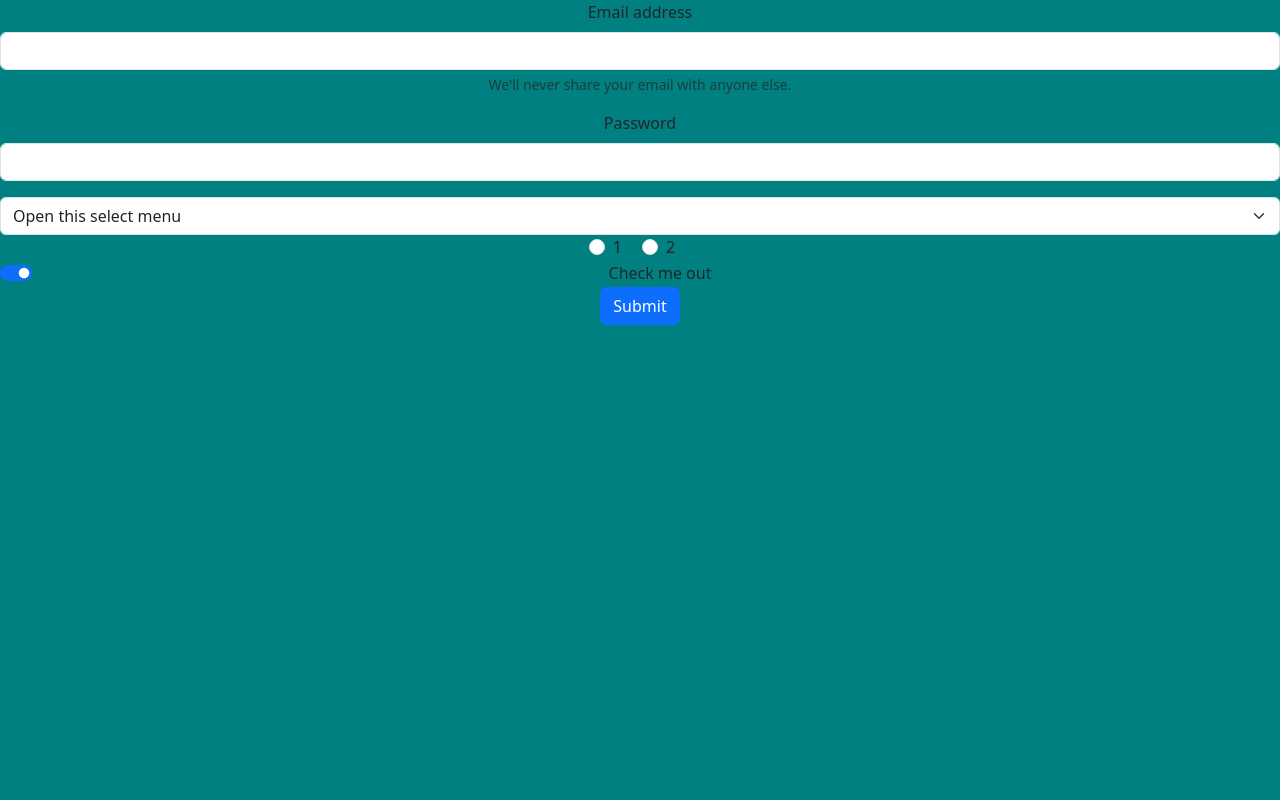
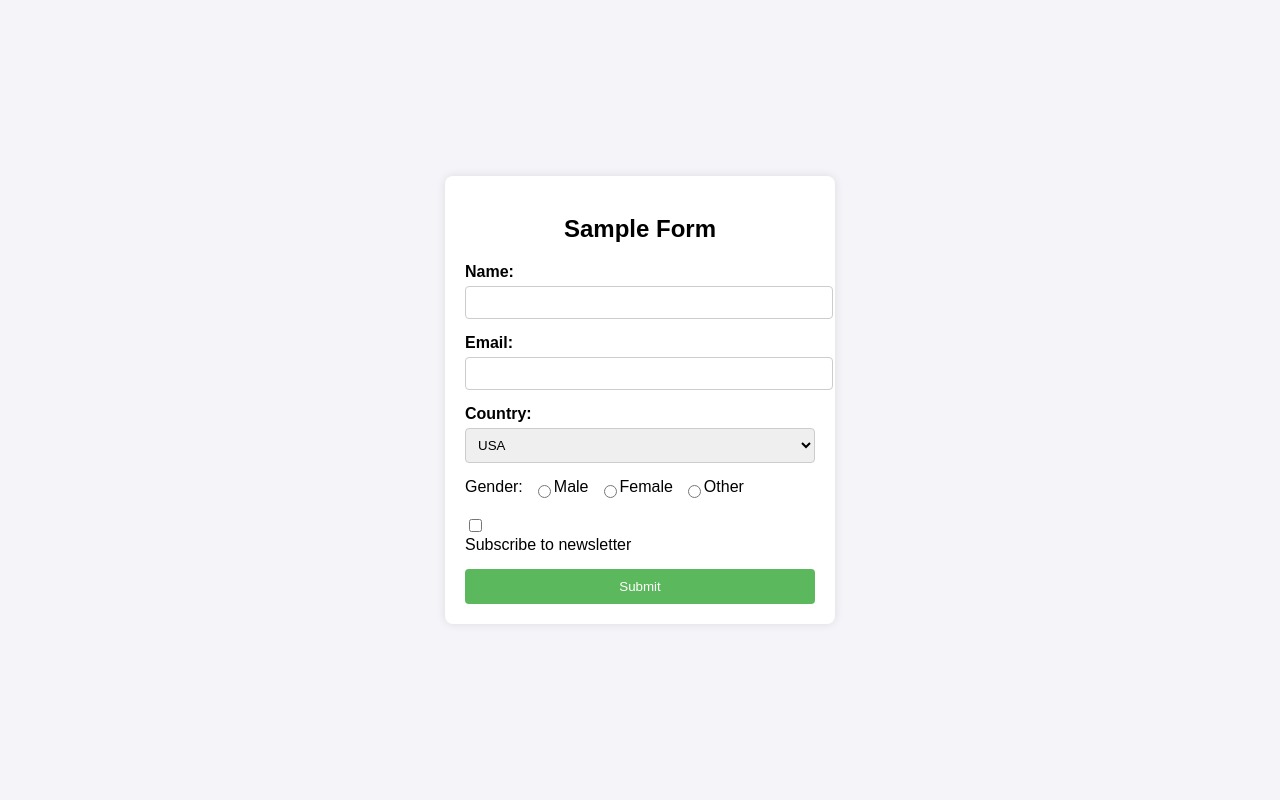
Before and after one commit to omkar1402/end-to-end-project, a Flask app: page /form in a window 1280 px wide. Run offline with Flask 3, Linux system fonts and the light colour scheme; data that the repository does not hold is empty.

Commit message:
Posting form data into MongoDB

```diff
--- a/server.py
+++ b/server.py
@@ -1,119 +1,63 @@
 from flask import Flask, render_template, request, redirect, url_for
 from pymongo import MongoClient
+import logging
 
 app = Flask(__name__)
 
+# Setup logging
+logging.basicConfig(level=logging.DEBUG)
 
+# MongoDB connection
 try:
-	conn = MongoClient()
-	print("Connected successfully!!!")
-except:
-	print("Could not connect to MongoDB")
+    client = MongoClient('localhost', 27017)
+    logging.info("Connected successfully to MongoDB!")
+except Exception as e:
+    logging.error(f"Could not connect to MongoDB: {e}")
 
+# Access the database and collection
+db = client['ProjectDB']
+form_data = db['form1']
 
 @app.route("/")
 def home():
     return render_template("index.html")
 
-@app.route("/form")
+@app.route("/form", methods=['GET', 'POST'])
 def form():
-    return render_template("form.html")
+    if request.method == 'POST':
+        name = request.form.get('name')
+        email = request.form.get('email')
+        country = request.form.get('country')
+        gender = request.form.get('gender')
+        subscribe = request.form.get('subscribe', 'no')  # Default to 'no' if not checked
 
-# # Add data to MongoDB route
-# @app.route('/add_data', methods=['POST'])
-# def add_data():
-# 	try:
-# 		conn = MongoClient()
-# 		print("Connected successfully!!!")
-# 	except:
-# 		print("Could not connect to MongoDB")
+        if not all([name, email, country, gender]):
+            logging.warning("Incomplete form submission")
+            return redirect(url_for('form'))
 
-# 	# database
-# 	db = conn.Test
+        document = {
+            'name': name,
+            'email': email,
+            'country': country,
+            'gender': gender,
+            'subscribe': subscribe
+        }
+        logging.info(f"Inserting document: {document}")
 
-# 	# Created or Switched to collection names: my_gfg_collection
-# 	collection = db.test_coll
+        try:
+            form_data.insert_one(document)
+            logging.info("Document inserted successfully")
+        except Exception as e:
+            logging.error(f"Error inserting document: {e}")
 
-# 	data=request.json
-# 	collection.insert_one(data)
+        return redirect(url_for('form'))
 
-	# emp_rec1 = {
-	# 		"name":"Mr.Geek",
-	# 		"eid":24,
-	# 		"location":"delhi"
-	# 		}
+    all_form = form_data.find()
+    return render_template("form.html", form_data=all_form)
 
-	# # Insert Data
-	# rec_id1 = collection.insert_one(emp_rec1)
-
-	# print("Data inserted with record ids",rec_id1)
-
-	# # Printing the data inserted
-	# cursor = collection.find()
-	# for record in cursor:
-	# 	print(record)
-	# 	# Get data from request
-	# 	data = request.json
-
-    # # Insert data into MongoDB
-    # collection.insert_one(data)
-	# return 'Data added to MongoDB'
-
-
-client = MongoClient('localhost', 27017)
-
-db = client.flask_db
-todos = db.todos
-
-@app.route('/add_data', methods=('GET', 'POST'))
-def index():
-    if request.method=='POST':
-        content = request.form['content']
-        degree = request.form['degree']
-        todos.insert_one({'content': content, 'degree': degree})
-        return redirect(url_for('index'))
-
-    all_todos = todos.find()
-    return render_template('add_data.html', todos=all_todos)
+@app.route('/submit', methods=['POST'])
+def submit():
+    return render_template("submit.html")
 
 if __name__ == "__main__":
-    app.run()
-
-
-# # Python code to illustrate
-# # inserting data in MongoDB
-# # from pymongo import MongoClient
-
-# # try:
-# # 	conn = MongoClient()
-# # 	print("Connected successfully!!!")
-# # except:
-# # 	print("Could not connect to MongoDB")
-
-# # database
-# db = conn.Test
-
-# # Created or Switched to collection names: my_gfg_collection
-# collection = db.test_coll
-
-# emp_rec1 = {
-# 		"name":"Mr.Geek",
-# 		"eid":24,
-# 		"location":"delhi"
-# 		}
-# # emp_rec2 = {
-# # 		"name":"Mr.Omkar",
-# # 		"eid":14,
-# # 		"location":"delhi"
-# # 		}
-
-# # Insert Data
-# rec_id1 = collection.insert_one(emp_rec1)
-# # rec_id2 = collection.insert_one(emp_rec2)
-
-# print("Data inserted with record ids",rec_id1)
-
-# # Printing the data inserted
-# cursor = collection.find()
-# for record in cursor:
-# 	print(record)
+    app.run(debug=True)
--- a/templates/form.html
+++ b/templates/form.html
@@ -3,46 +3,110 @@
 <head>
     <meta charset="UTF-8">
     <meta name="viewport" content="width=device-width, initial-scale=1.0">
-    <link href="https://cdn.jsdelivr.net/npm/bootstrap@5.3.3/dist/css/bootstrap.min.css" rel="stylesheet" integrity="sha384-QWTKZyjpPEjISv5WaRU9OFeRpok6YctnYmDr5pNlyT2bRjXh0JMhjY6hW+ALEwIH" crossorigin="anonymous">
-    <script src="https://cdn.jsdelivr.net/npm/bootstrap@5.3.3/dist/js/bootstrap.bundle.min.js" integrity="sha384-YvpcrYf0tY3lHB60NNkmXc5s9fDVZLESaAA55NDzOxhy9GkcIdslK1eN7N6jIeHz" crossorigin="anonymous"></script>
-    <title>Hello, World!</title>
+    <title>Styled HTML Form</title>
+    <style>
+        body {
+            font-family: Arial, sans-serif;
+            background-color: #f4f4f9;
+            display: flex;
+            justify-content: center;
+            align-items: center;
+            height: 100vh;
+            margin: 0;
+        }
+        .form-container {
+            background-color: #ffffff;
+            padding: 20px;
+            border-radius: 8px;
+            box-shadow: 0 0 10px rgba(0, 0, 0, 0.1);
+            width: 350px;
+        }
+        .form-container h2 {
+            text-align: center;
+            margin-bottom: 20px;
+        }
+        .form-container label {
+            display: block;
+            margin-bottom: 5px;
+            font-weight: bold;
+        }
+        .form-container input[type="text"],
+        .form-container input[type="email"],
+        .form-container select {
+            width: 100%;
+            padding: 8px;
+            margin-bottom: 15px;
+            border: 1px solid #ccc;
+            border-radius: 4px;
+        }
+        .form-container .radio-group label,
+        .form-container .checkbox-group label {
+            margin-right: 10px;
+            font-weight: normal;
+        }
+        .form-container .radio-group {
+            margin-bottom: 15px;
+            display: flex;
+            align-items: center;
+        }
+        .form-container .checkbox-group {
+            margin-bottom: 15px;
+        }
+        .form-container input[type="submit"] {
+            width: 100%;
+            background-color: #5cb85c;
+            color: white;
+            border: none;
+            padding: 10px;
+            border-radius: 4px;
+            cursor: pointer;
+        }
+        .form-container input[type="submit"]:hover {
+            background-color: #4cae4c;
+        }
+    </style>
 </head>
-<body style= "background-color: teal; text-align: center;">
+<body>
+    <div class="form-container">
+        <h2>Sample Form</h2>
+        <form action="/form" method="POST">
+            <!-- Text input field -->
+            <label for="name">Name:</label>
+            <input type="text" id="name" name="name" required>
 
-    <form style="text-align: center">
-        <div class="mb-3">
-          <label for="exampleInputEmail1" class="form-label">Email address</label>
-          <input type="email" class="form-control" id="exampleInputEmail1" aria-describedby="emailHelp">
-          <div id="emailHelp" class="form-text">We'll never share your email with anyone else.</div>
-        </div>
-        <div class="mb-3">
-          <label for="exampleInputPassword1" class="form-label">Password</label>
-          <input type="password" class="form-control" id="exampleInputPassword1">
-        </div>
+            <!-- Email input field -->
+            <label for="email">Email:</label>
+            <input type="email" id="email" name="email" required>
 
-        <select class="form-select" aria-label="Default select example">
-            <option selected>Open this select menu</option>
-            <option value="1">One</option>
-            <option value="2">Two</option>
-            <option value="3">Three</option>
-        </select>
+            <!-- Dropdown field -->
+            <label for="country">Country:</label>
+            <select id="country" name="country" required>
+                <option value="usa">USA</option>
+                <option value="canada">Canada</option>
+                <option value="uk">UK</option>
+                <option value="australia">Australia</option>
+            </select>
 
-        <div class="form-check form-check-inline">
-            <input class="form-check-input" type="radio" name="inlineRadioOptions" id="inlineRadio1" value="option1">
-            <label class="form-check-label" for="inlineRadio1">1</label>
-          </div>
-          <div class="form-check form-check-inline">
-            <input class="form-check-input" type="radio" name="inlineRadioOptions" id="inlineRadio2" value="option2">
-            <label class="form-check-label" for="inlineRadio2">2</label>
-        </div>
+            <!-- Radio buttons -->
+            <div class="radio-group">
+                <label>Gender:</label>
+                <input type="radio" id="male" name="gender" value="male" required>
+                <label for="male">Male</label>
+                <input type="radio" id="female" name="gender" value="female">
+                <label for="female">Female</label>
+                <input type="radio" id="other" name="gender" value="other">
+                <label for="other">Other</label>
+            </div>
 
-        <div class="form-check form-switch">
-            <input class="form-check-input" type="checkbox" role="switch" id="flexSwitchCheckChecked" checked>
-            <label class="form-check-label" for="flexSwitchCheckChecked">Check me out</label>
-          </div>
-        <button type="submit" class="btn btn-primary">Submit</button>
+            <!-- Checkbox field -->
+            <div class="checkbox-group">
+                <input type="checkbox" id="subscribe" name="subscribe" value="yes">
+                <label for="subscribe">Subscribe to newsletter</label>
+            </div>
 
-      </form>
-
+            <!-- Submit button -->
+            <input type="submit" value="Submit">
+        </form>
+    </div>
 </body>
 </html>
--- a/templates/index.html
+++ b/templates/index.html
@@ -3,14 +3,11 @@
 <head>
     <meta charset="UTF-8">
     <meta name="viewport" content="width=device-width, initial-scale=1.0">
-    <link href="https://cdn.jsdelivr.net/npm/bootstrap@5.3.3/dist/css/bootstrap.min.css" rel="stylesheet" integrity="sha384-QWTKZyjpPEjISv5WaRU9OFeRpok6YctnYmDr5pNlyT2bRjXh0JMhjY6hW+ALEwIH" crossorigin="anonymous">
-    <script src="https://cdn.jsdelivr.net/npm/bootstrap@5.3.3/dist/js/bootstrap.bundle.min.js" integrity="sha384-YvpcrYf0tY3lHB60NNkmXc5s9fDVZLESaAA55NDzOxhy9GkcIdslK1eN7N6jIeHz" crossorigin="anonymous"></script>
     <title>Hello, World!</title>
 </head>
 <body style="background-color: teal; text-align: center;">
     <h1>Hello, world!</h1>
 
-    <a href="{{ url_for('form') }}"><button type="button" class="btn btn-primary btn-lg">Form Page</button></body></a>
-
+    <a href="{{ url_for('form') }}"><button type="button">Form Page</button></body></a>
 </body>
 </html>
```
Also changed, not shown: templates/add_data.html (+0 -19 lines), templates/submit.html (added, +10 -0 lines).
